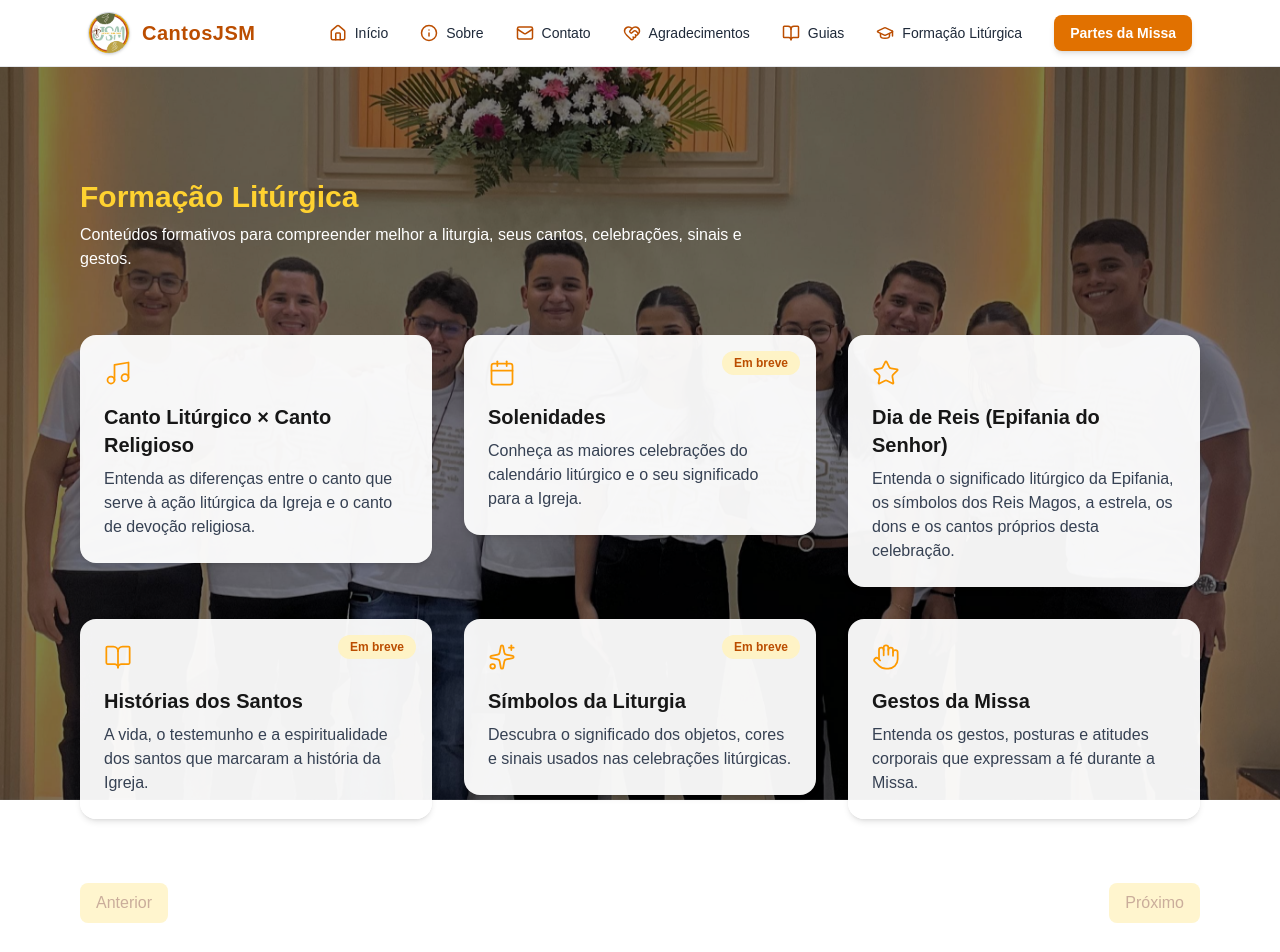
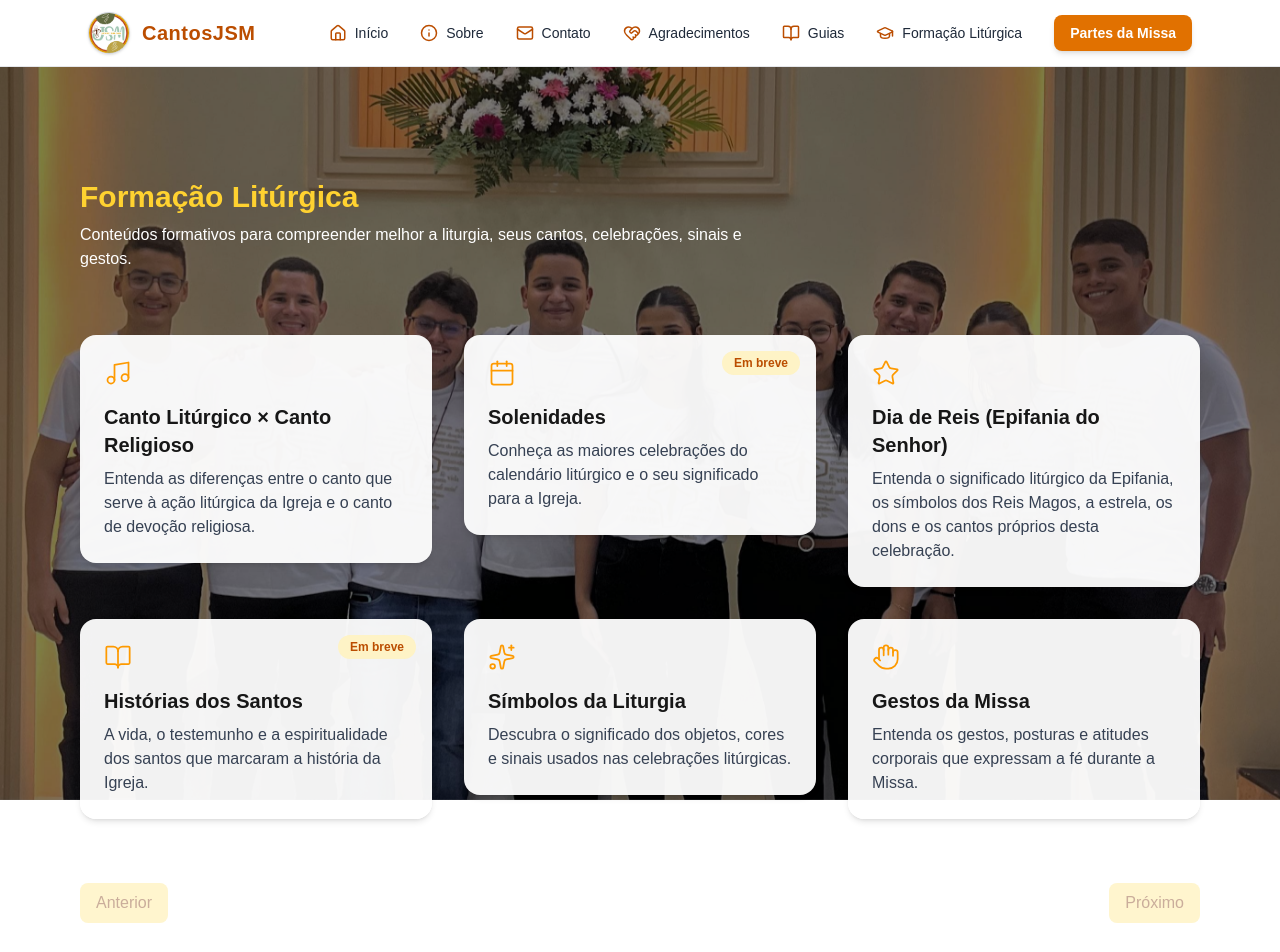
Before and after one commit to robsonalbuquerquedev/cantosjsm, a Next.js app: page /formacao-liturgica in a window 1280 px wide. Shown: the top 952 px of the page. Built offline with nearby package versions, Linux system fonts and the light colour scheme.

Commit message:
update: folder data

```diff
--- a/src/data/formacaoData.ts
+++ b/src/data/formacaoData.ts
@@ -36,7 +36,8 @@ export const formacaoData: FormacaoItem[] = [
         title: "Símbolos da Liturgia",
         description:
             "Descubra o significado dos objetos, cores e sinais usados nas celebrações litúrgicas.",
-        status: "coming-soon",
+        status: "active",
+        href: "/formacao-liturgica/simbolos-da-liturgia",
     },
     {
         title: "Gestos da Missa",
```
